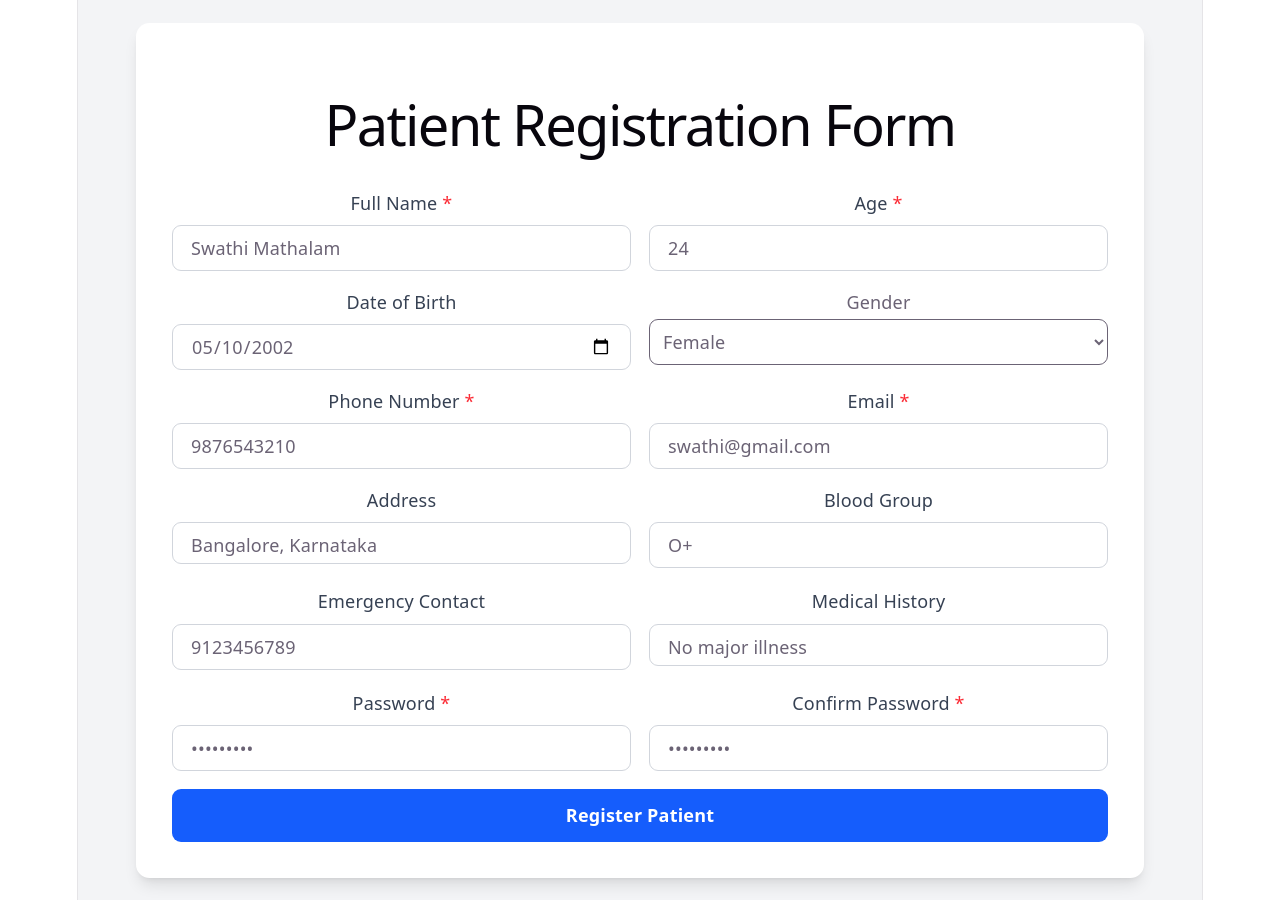
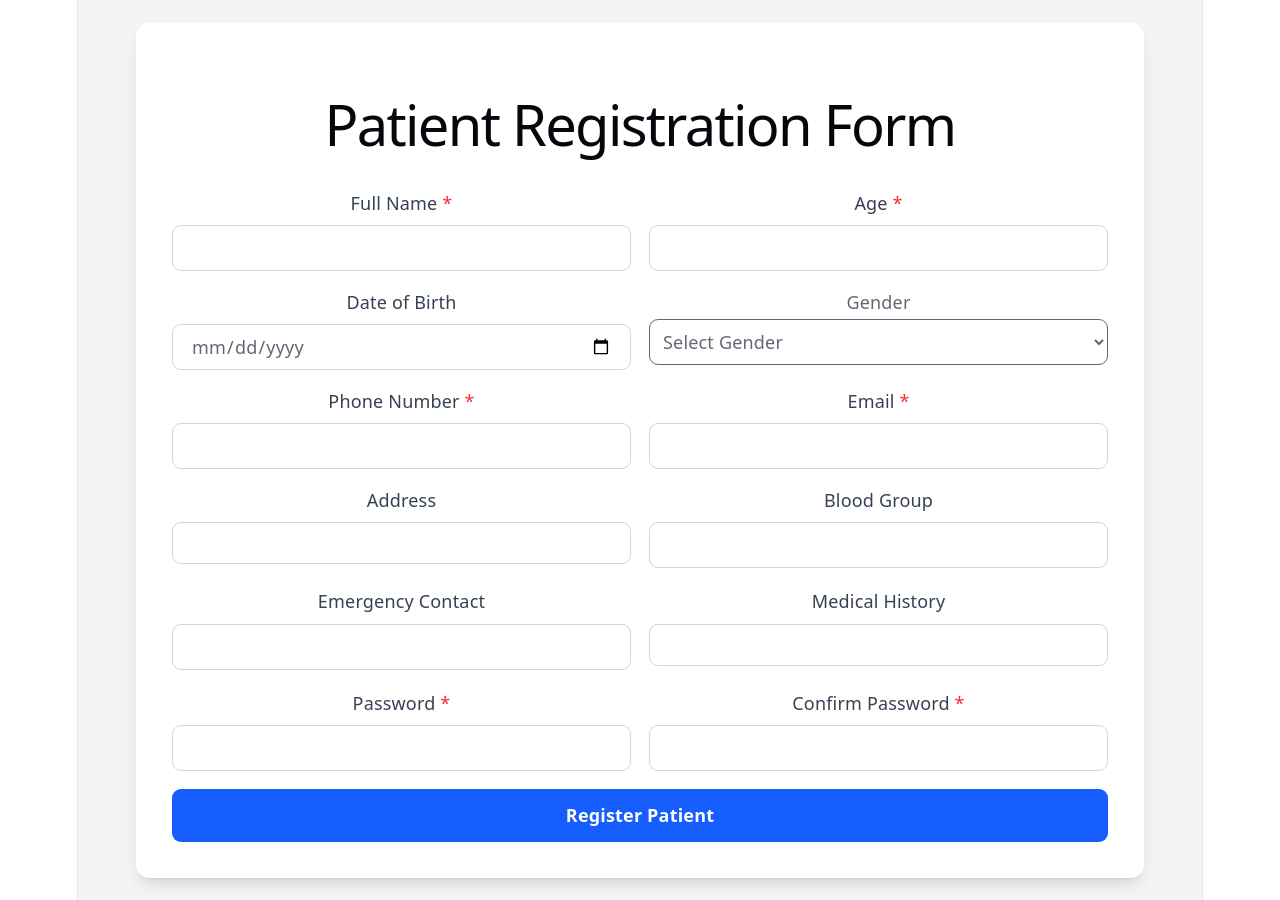
Before and after one commit to swathi-mathalam/patient-registration, a React (Vite) app: page /patient-registration in a window 1280 px wide. Built offline with nearby package versions, Linux system fonts and the light colour scheme.

Commit message:
patient-registration

```diff
--- a/src/pages/PatientRegistration.jsx
+++ b/src/pages/PatientRegistration.jsx
@@ -5,18 +5,18 @@ import Swal from "sweetalert2";
 
 const PatientRegistration = () => {
   const [formData, setFormData] = useState({
-  fullName: "Swathi Mathalam",
-  age: "24",
-  dob: "2002-05-10",
-  gender: "Female",
-  phone: "9876543210",
-  email: "swathi@gmail.com",
-  address: "Bangalore, Karnataka",
-  bloodGroup: "O+",
-  emergencyContact: "9123456789",
-  medicalHistory: "No major illness",
-  password: "swathi123",
-  confirmPassword: "swathi123",
+  fullName: "",
+  age: "",
+  dob: "",
+  gender: "",
+  phone: "",
+  email: "",
+  address: "",
+  bloodGroup: "",
+  emergencyContact: "",
+  medicalHistory: "",
+  password: "",
+  confirmPassword: "",
 });
 
   const [errors, setErrors] = useState({});
```
